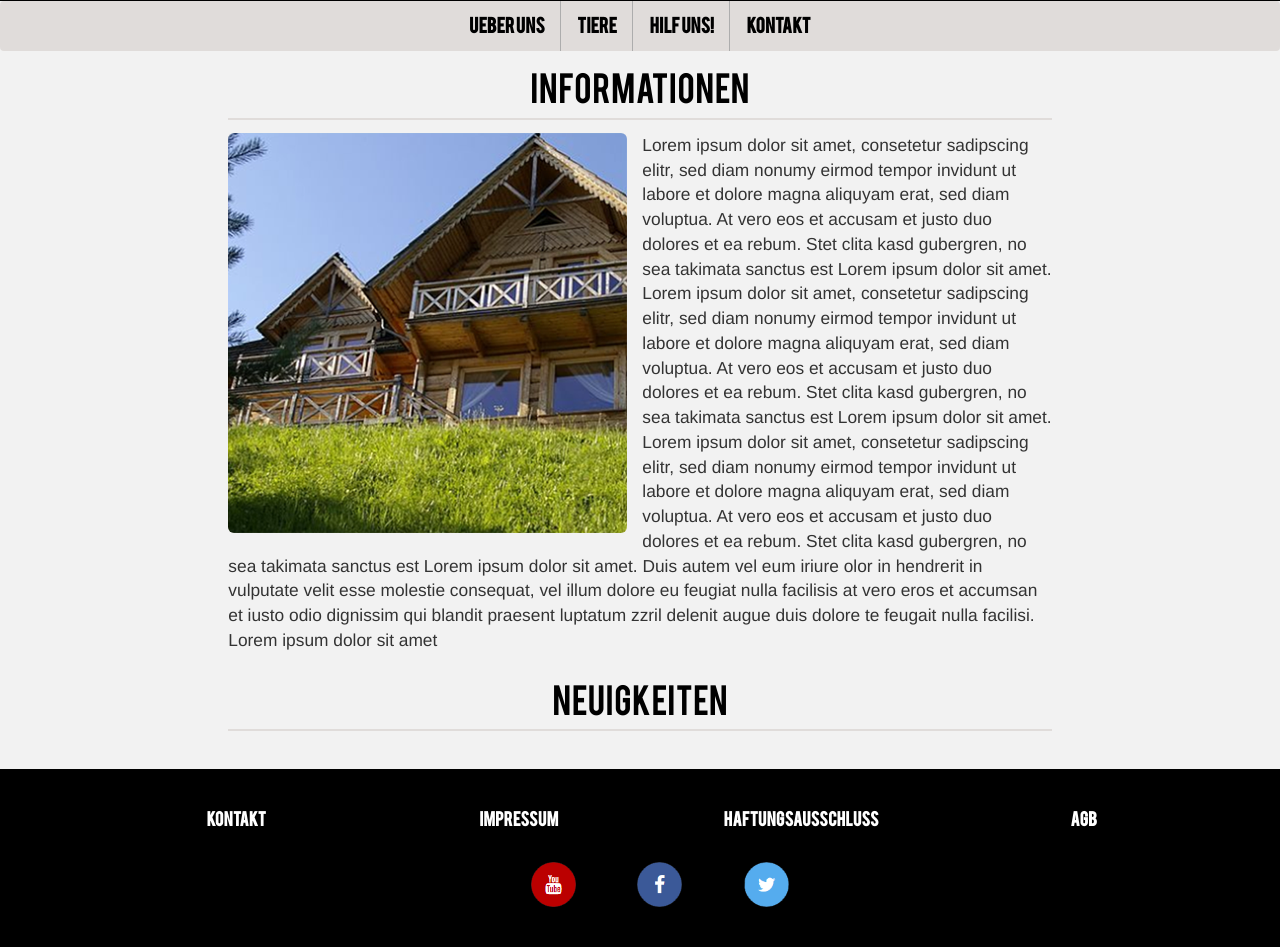
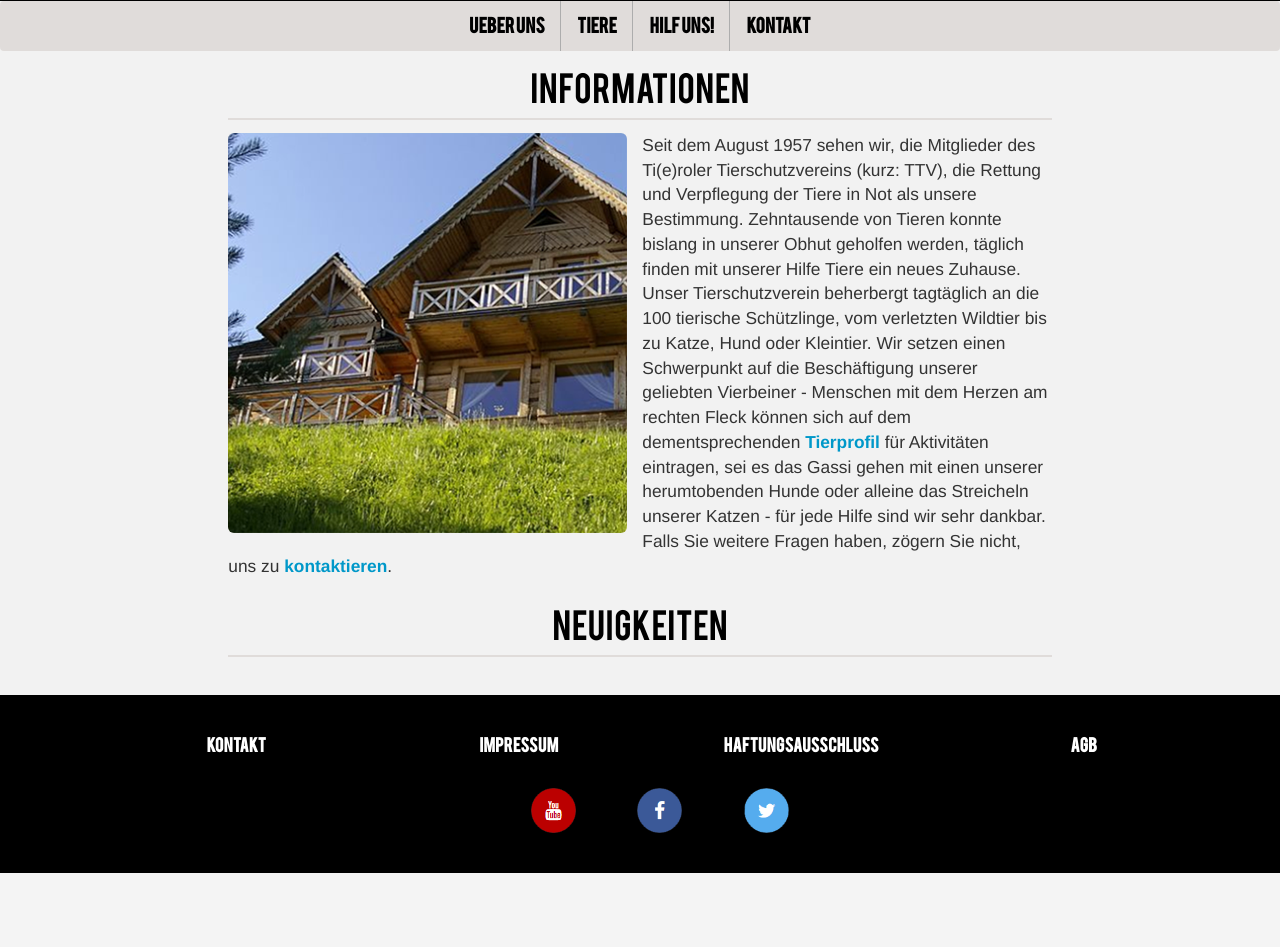
Before and after one commit to patrik98/tierheim_homepage, a PHP site: the page made by includes/views/index.php in a window 1280 px wide. Shown: the part 267-1214 px from the top of the page. After the commit the page ends 1140 px from the top, so only its background shows below. Run offline with PHP 8.4, Linux system fonts and the light colour scheme; the template is opened without the code that fills it, so the values that code supplies are empty; some libraries are stand-ins or nearby versions.

Commit message:
Text index.php

```diff
--- a/includes/views/index.php
+++ b/includes/views/index.php
@@ -18,17 +18,12 @@
             <div class="col-xs-0 col-md-1 col-lg-2"></div>
             <div class="col-xs-12 col-md-10 col-lg-8">
                     <img class="img-responsive img-rounded pull-left" style="margin-right: 15px" src="images/tierheim.png"/>
-                    <p>Lorem ipsum dolor sit amet, consetetur sadipscing elitr, sed diam nonumy eirmod tempor invidunt ut labore et
-                    dolore magna aliquyam erat, sed diam voluptua. At vero eos et accusam et justo duo dolores et ea rebum. Stet clita
-                    kasd gubergren, no sea takimata sanctus est Lorem ipsum dolor sit amet. Lorem ipsum dolor sit amet, consetetur
-                    sadipscing elitr, sed diam nonumy eirmod tempor invidunt ut labore et dolore magna aliquyam erat, sed diam voluptua.
-                    At vero eos et accusam et justo duo dolores et ea rebum. Stet clita kasd gubergren, no sea takimata sanctus est
-                    Lorem ipsum dolor sit amet. Lorem ipsum dolor sit amet, consetetur sadipscing elitr, sed diam nonumy eirmod tempor
-                    invidunt ut labore et dolore magna aliquyam erat, sed diam voluptua. At vero eos et accusam et justo duo dolores et
-                    ea rebum. Stet clita kasd gubergren, no sea takimata sanctus est Lorem ipsum dolor sit amet. Duis autem vel eum iriure
-                    olor in hendrerit in vulputate velit esse molestie consequat, vel illum dolore eu feugiat nulla facilisis at vero eros
-                    et accumsan et iusto odio dignissim qui blandit praesent luptatum zzril delenit augue duis dolore te feugait nulla
-                    facilisi. Lorem ipsum dolor sit amet
+                    <p> Seit dem August 1957 sehen wir, die Mitglieder des Ti(e)roler Tierschutzvereins (kurz: TTV), die Rettung und Verpflegung der Tiere in Not
+                        als unsere Bestimmung. Zehntausende von Tieren konnte bislang in unserer Obhut geholfen werden, täglich finden mit unserer Hilfe Tiere
+                        ein neues Zuhause. Unser Tierschutzverein beherbergt tagtäglich an die 100 tierische Schützlinge, vom verletzten Wildtier bis zu Katze, Hund oder Kleintier.
+                        Wir setzen einen Schwerpunkt auf die Beschäftigung unserer geliebten Vierbeiner - Menschen mit dem Herzen am rechten Fleck können sich auf dem dementsprechenden
+                        <a href="tiere" style="font-weight: bold">Tierprofil</a> für Aktivitäten eintragen, sei es das Gassi gehen mit einen unserer herumtobenden Hunde oder alleine das Streicheln unserer Katzen - für jede Hilfe sind
+                        wir sehr dankbar. Falls Sie weitere Fragen haben, zögern Sie nicht, uns zu <a href="kontakt">kontaktieren</a>.
                     </p>
                     </div>
             <div class="col-xs-0 col-md-1 col-lg-2"></div>
```
